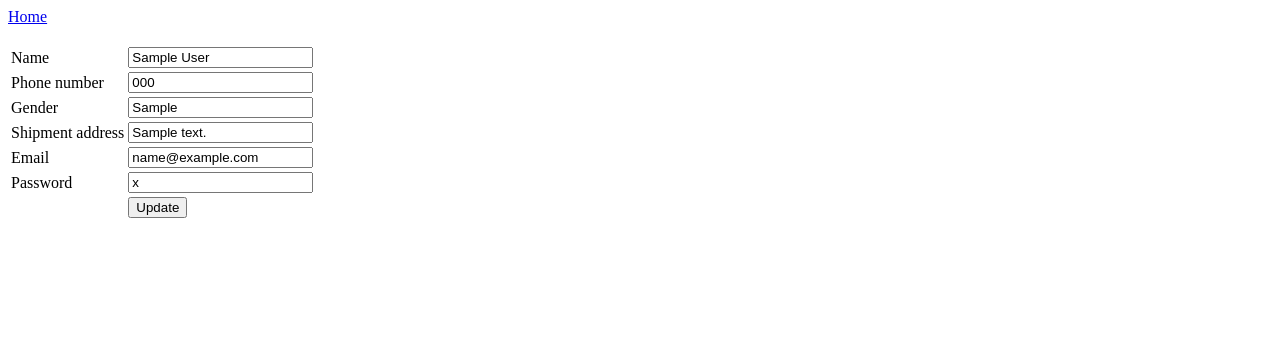
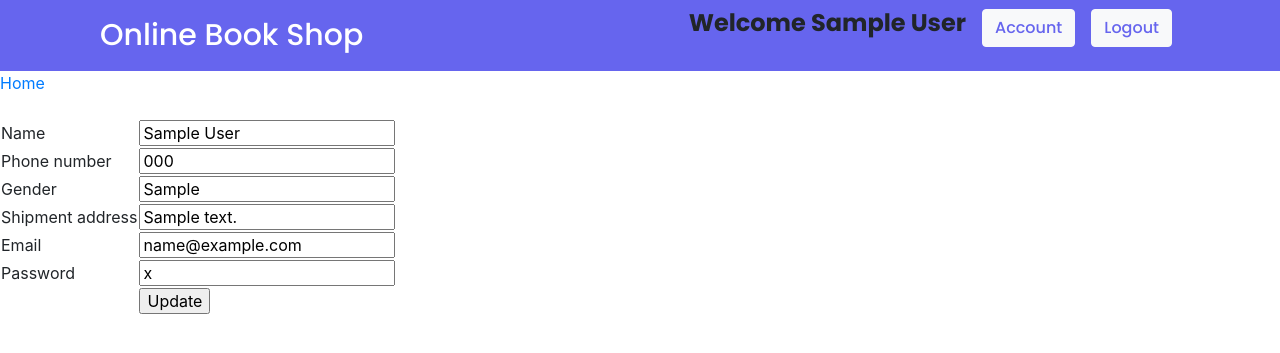
Before and after one commit to krenarajdini/online_book_shop, a PHP site: page /edit.php in a window 1280 px wide. Shown: the top 353 px of the page. Run offline with PHP 8.4, Linux system fonts and the light colour scheme; the visitor is signed in with stand-in values (Sample User, id 1); tables that the repository leaves empty or names only in its code hold one stand-in row (values such as "Sample post").

Commit message:
edit part 1

```diff
--- /dev/null
+++ b/css/navbar.css
@@ -0,0 +1,33 @@
+@import url("https://fonts.googleapis.com/css?family=Poppins:400,500,600,700&display=swap");
+nav {
+  padding-left: 100px !important;
+  padding-right: 100px !important;
+
+  background: #6665ee;
+  font-family: "Poppins", sans-serif;
+}
+nav a.navbar-brand {
+  color: #fff;
+  font-size: 30px !important;
+  font-weight: 500;
+}
+button a {
+  color: #6665ee;
+  font-weight: 500;
+}
+button a:hover {
+  text-decoration: none;
+}
+h1 {
+  position: absolute;
+  top: 50%;
+  left: 75%;
+  width: 100%;
+  text-align: center;
+  transform: translate(-50%, -50%);
+  font-size: 15px;
+  font-weight: 600;
+}
+.username {
+  width: fit-content;
+}
--- a/edit.php
+++ b/edit.php
@@ -1,37 +1,33 @@
 <?php
 	session_start();
 	include_once("connection.php");
-$username = $_SESSION['name'];
-$username = mysqli_query($con, "SELECT * FROM user WHERE u_id  ");
-
-// if($res = mysqli_fetch_array($username)){
-// 	echo "<tr>";
-// 	echo "<td bgcolor=''>".$res['name']."</td>";
-// 		echo "<td>".$res['phone_number']."</td>";
-// 		echo "<td>".$res['gender']."</td>";
-// 		echo "<td>".$res['shipment_address']."</td>";
-// 		echo "<td>".$res['email']."</td>";
-// 		echo "<td>".$res['password']."</td>";
-// }
+	$email = $_SESSION['email'];
+	$user = mysqli_query($con, "SELECT * FROM user WHERE user.email = '$email'");
 
 
-if($res = mysqli_fetch_array($username)){
+	if($res = mysqli_fetch_array($user)){
 		$u_id = $res['u_id'];
 		$name = $res['name'];
 		$phone_number = $res['phone_number'];
 		$gender = $res['gender'];
 		$shipment_address = $res['shipment_address'];
 		$email = $res['email'];
-	$password = $res['password'];}
-
+		$password = $res['password'];
+	}
 
 ?>
 <html>
 <head>
 	<title>Edit Data</title>
+	<link rel="stylesheet" href="css/navbar.css">
+    <link rel="stylesheet" href="https://stackpath.bootstrapcdn.com/bootstrap/4.5.2/css/bootstrap.min.css">
+
 </head>
 
 <body>
+	<?php
+	include_once("navbar.php");
+	?>
 
 <a href="home.php">Home</a>
 	<br><br>
--- a/login-user.php
+++ b/login-user.php
@@ -39,7 +39,7 @@
                     <div class="input-group-prepend">
                         <label class="input-group-text" id="inputGroup-sizing-sm"><strong>Password</strong></label>
                     </div>
-                        <input class="form-control" id="pswd" type="password" name="password" placeholder="Password" required>
+                        <input class="form-control" id="password1" type="password" name="password" placeholder="Password" required>
                     </div>
                     <p id="pass-error-message"></p>
                     <!-- <div><input type="checkbox" name="rememberme" value="1" />&nbsp;Remember Me</div> -->
--- /dev/null
+++ b/navbar.php
@@ -0,0 +1,10 @@
+
+<nav class="navbar">
+        <a class="navbar-brand" href="home.php">Online Book Shop</a>
+
+        <div class="form-group d-flex">
+            <h4 class="username mx-2"><strong>Welcome <?php echo $name ?></strong></h4>
+            <button type="button" class="btn btn-light mx-2"><a href="edit.php">Account</a></button>
+            <button type="button" class="btn btn-light mx-2"><a href="login-user.php">Logout</a></button>
+        </div>
+</nav>
```
Also changed, not shown: editprocess.php (+8 -5 lines), home.php (+5 -44 lines), js/login-user.js (added, +21 -0 lines), login-user.js (deleted, +0 -48 lines). Lines whose indentation alone changed are shown as unchanged.
